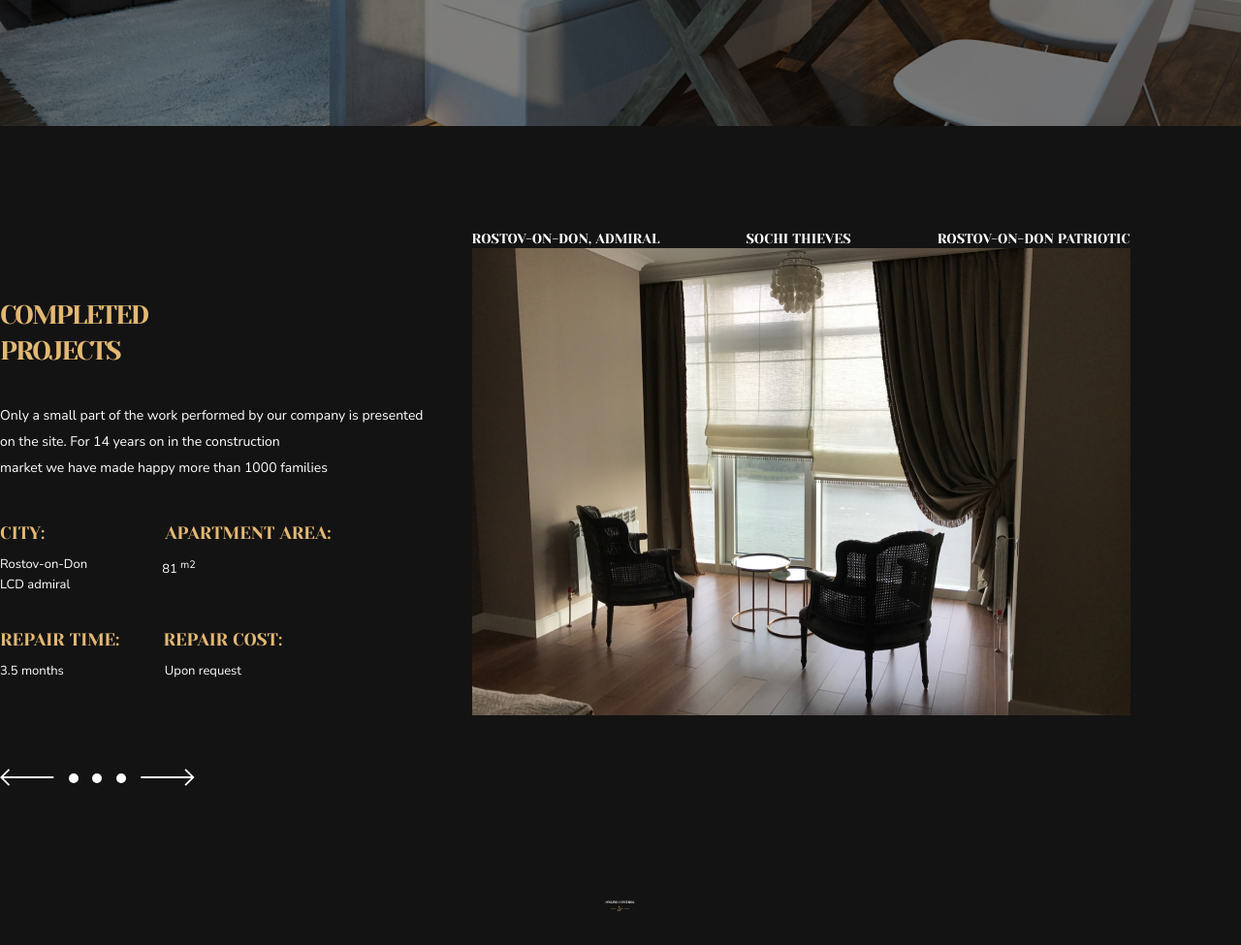
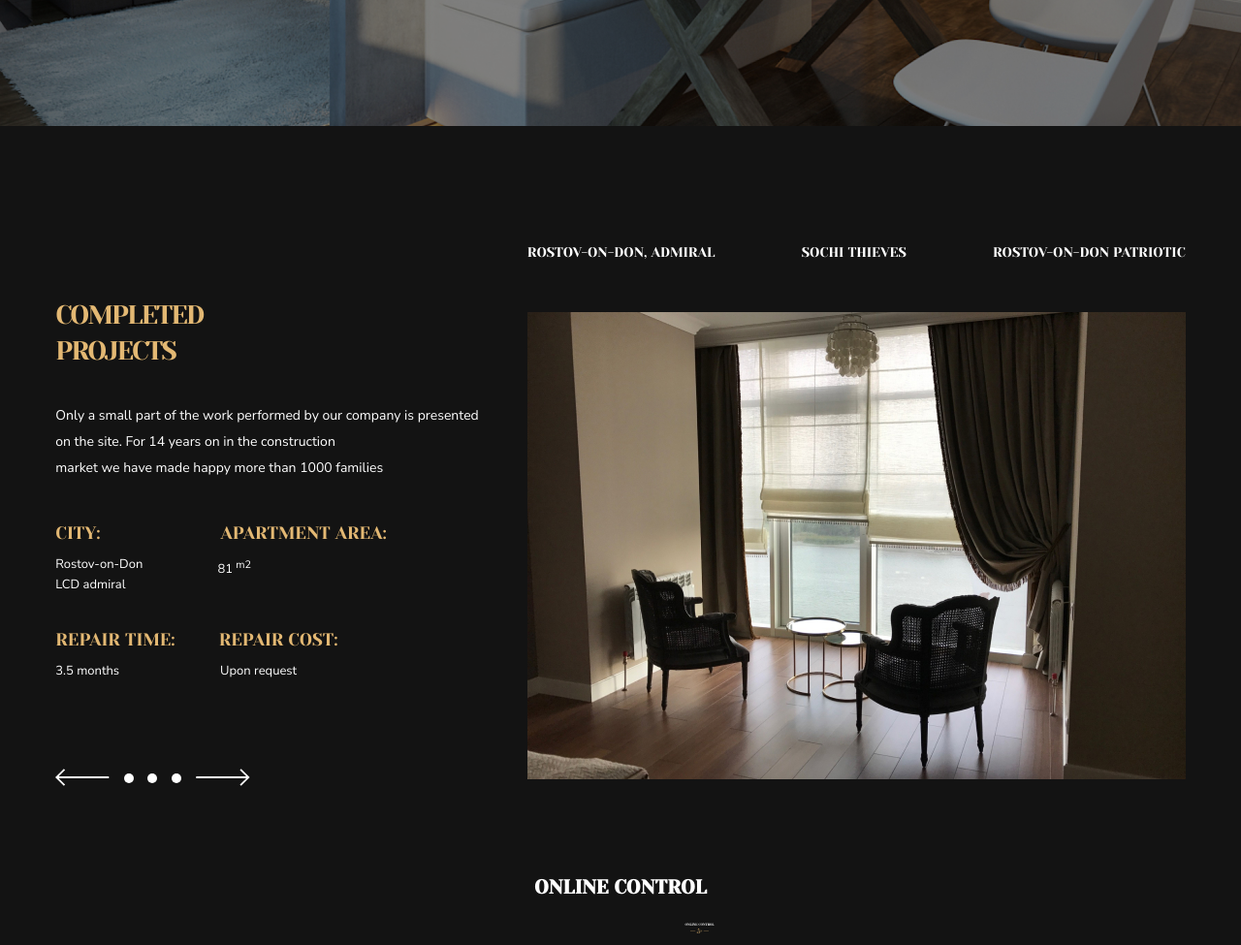
Before and after one commit to Yuss79/27022020, a plain HTML site: page index.html in a window 1280 px wide. Shown: the part 660-1635 px from the top of the page at 97% size. Drawn offline with Linux system fonts and the light colour scheme; files whose address does not match are found by name.

Commit message:
Add files via upload

```diff
--- a/css/main.css
+++ b/css/main.css
@@ -14,10 +14,15 @@
     align-items: center;
 }
 
+.turnkey {
+    display: flex;
+    justify-content: cspace-between;
+    align-items: center;
+}
+
 .logo {
     color: #E3B873;
     margin-left: 92px;
-    margin-right: 95px;
     flex-shrink: 0;
 }
 
@@ -178,18 +183,22 @@ h1 {
     margin: 0 auto;
     display: flex;
     flex-direction: row;
+    align-items: center;
+    justify-content: center;
 }
 
 .menu2 {
     display: flex;
     flex-direction: row;
     justify-content: space-between;
-    align-items: flex-start;
+    align-items: baseline;
     list-style: none;
     width: 100%;
+    margin-bottom: 52px;
+
 }
 
-.menu2 a {
+.menu22 a {
     font-family: 'Yeseva One', cursive;
     text-decoration: none;
     list-style: none;
@@ -343,10 +352,20 @@ h2 {
     margin-top: 81px;
 }
 
-/* free section */
+/* section 3 */
 
 .online_control {
     background: white;
+}
+
+.online {
+    font-family: 'Yeseva One', cursive;
+    text-transform: uppercase;
+    color: white;
+    margin-top: -300px;
+    font-size: 20px;
+    line-height: 28px;
+    text-align: center;
 }
 
 .collomn {
@@ -355,10 +374,23 @@ h2 {
 }
 
 .cameraall {
-    margin-left: 623px;
-    margin-right: 620px;
-    margin-top: -300px;
+    margin-left: 705px;
+    margin-right: 705px;
+    margin-top: 13px;
+    display: flex;
+    flex-direction: row;
+    justify-content: space-around;
+    align-items: center;
 }
+
+.cameraall::before, .cameraall::after {
+    content: "solid";
+    color: #E3B873;
+    width: 32px;
+    height: 1.5px;
+
+}
+
 
 .hero3 {
     margin-top: 31px;
@@ -807,6 +839,7 @@ align-items: center;
 
 .realize_body {
     display: flex;
+    position: relative;
 }
 
 .american {
```
